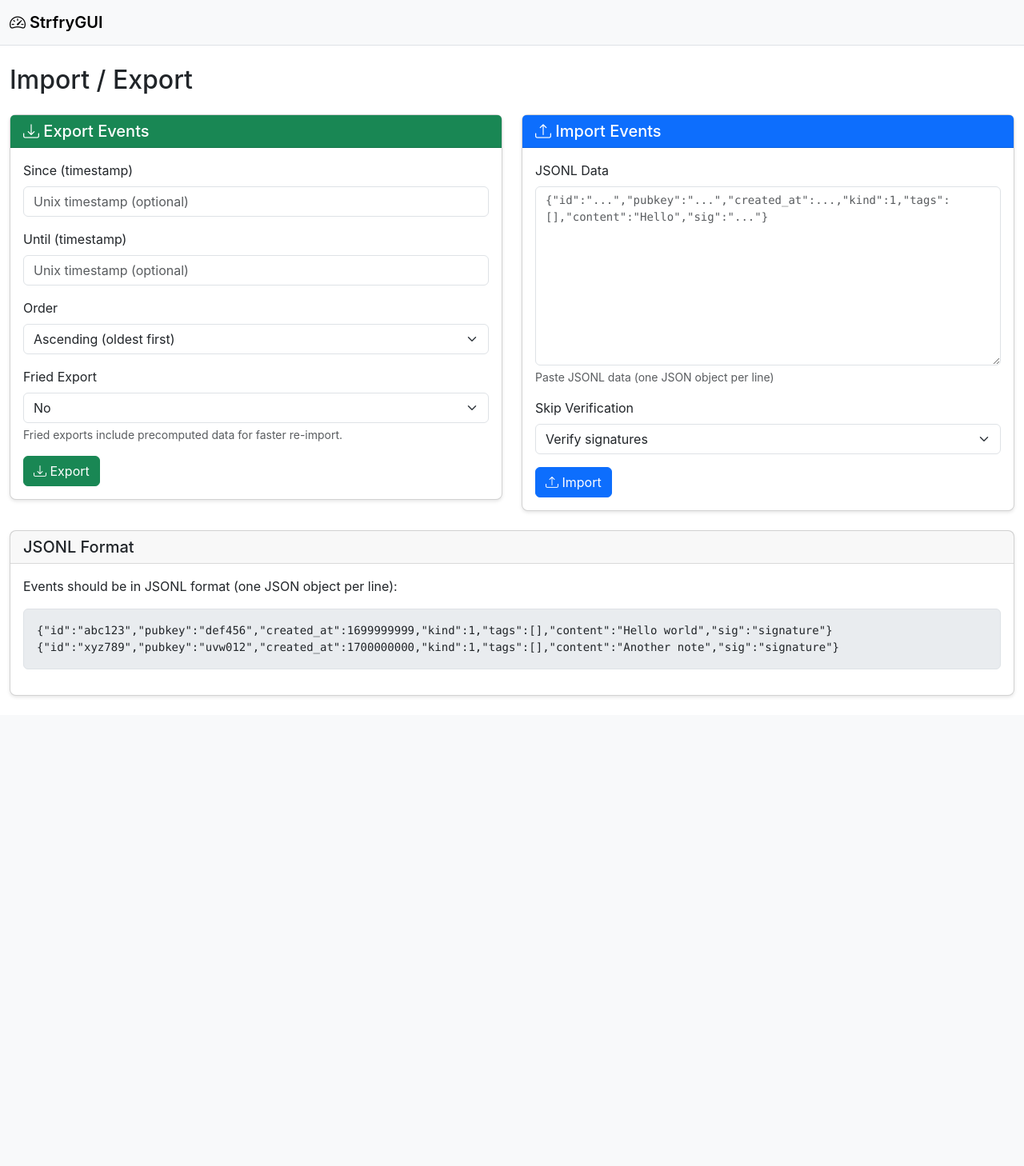
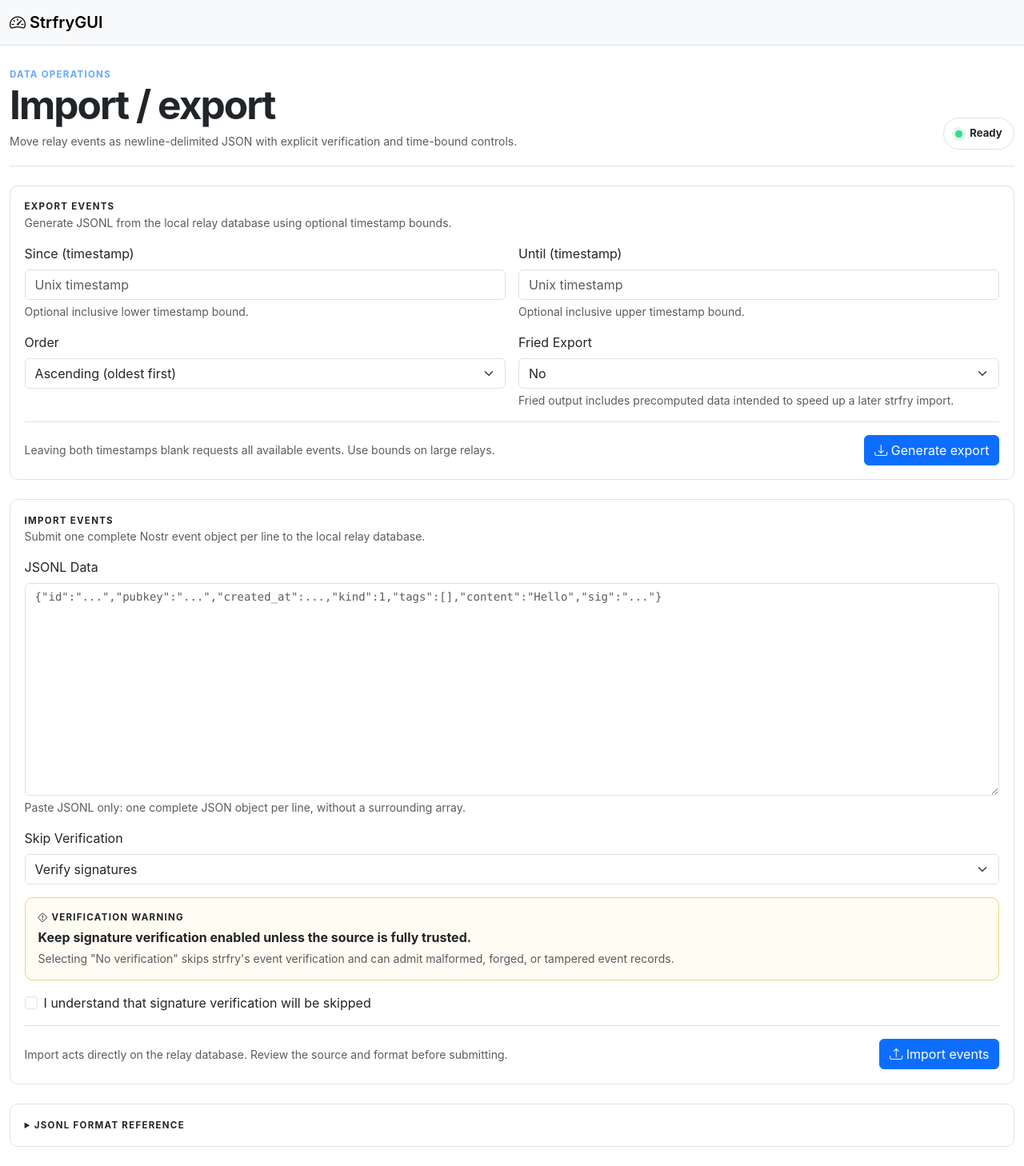
Before and after one commit to MartialM1nd/strfrygui, a Flask app: template templates/import_export.html in a window 1280 px wide. Shown: the whole page at 80% size. Before the commit the page ends 871 px from the top, so only its background shows below. Run offline with Flask 3, Linux system fonts and the light colour scheme; the template is opened without the code that fills it: values that come from a table or form of the project are taken from there, others are empty; parts of the project's set-up code (start-up, migrations or seed data) failed here and were passed over.

Commit message:
Secure import and database operations

```diff
--- a/app.py
+++ b/app.py
@@ -6,7 +6,7 @@ import threading
 import time
 from datetime import datetime, timedelta
 from urllib.parse import urlsplit
-from flask import Flask, render_template, redirect, url_for, flash, request, send_file, jsonify, abort
+from flask import Flask, render_template, redirect, url_for, flash, request, send_file, jsonify, abort, make_response
 from flask_login import LoginManager, login_user, logout_user, login_required, current_user
 from flask_wtf import CSRFProtect, FlaskForm
 from wtforms import BooleanField, StringField, PasswordField, SelectField, TextAreaField, IntegerField
@@ -30,7 +30,8 @@ from utils.strfry import (
     scan_events, delete_events, export_events, import_events,
     compact_database, negentropy_list, negentropy_add, negentropy_build,
     negentropy_delete, dict_list, get_config, update_config, StrfryError,
-    validate_filter_json, npub_to_hex
+    validate_filter_json, npub_to_hex, get_strfry_process_info,
+    acquire_database_maintenance_lock, release_database_maintenance_lock,
 )
 from utils.metrics import get_summary, MetricsError
 from utils.auth import admin_required, moderator_required, viewer_or_higher, permission_required
@@ -67,12 +68,13 @@ _wot_build_queue = queue.Queue(maxsize=1)
 _dashboard_sample_lock = threading.Lock()
 
 
-def _run_compaction():
-    try:
-        compact_database()
+def _run_compaction(lock_file):
+    try:
+        compact_database(lock_file=lock_file)
     except StrfryError as e:
         _compaction['error'] = str(e)
     finally:
+        release_database_maintenance_lock(lock_file)
         _compaction['finished_at'] = datetime.now()
         _compaction['running'] = False
 
@@ -322,15 +324,27 @@ class EventSearchForm(FlaskForm):
 
 
 class ExportForm(FlaskForm):
-    since = IntegerField('Since (timestamp)', validators=[Optional()])
-    until = IntegerField('Until (timestamp)', validators=[Optional()])
+    since = IntegerField('Since (timestamp)', validators=[Optional(), NumberRange(min=0)])
+    until = IntegerField('Until (timestamp)', validators=[Optional(), NumberRange(min=0)])
     reverse = SelectField('Order', choices=[('false', 'Ascending (oldest first)'), ('reverse', 'Descending (newest first)')])
     fried = SelectField('Fried Export', choices=[('false', 'No'), ('true', 'Yes (faster re-import)')])
 
+    def validate_until(self, field):
+        if self.since.data is not None and field.data is not None and field.data < self.since.data:
+            raise ValidationError('Until must be greater than or equal to since.')
+
 
 class ImportForm(FlaskForm):
-    file = TextAreaField('JSONL Data', validators=[DataRequired()])
+    file = TextAreaField('JSONL Data', validators=[
+        DataRequired(),
+        Length(max=Config.IMPORT_MAX_BYTES),
+    ])
     no_verify = SelectField('Skip Verification', choices=[('false', 'Verify signatures'), ('true', 'No verification (faster)')])
+    confirm_no_verify = BooleanField('I understand that signature verification will be skipped')
+
+    def validate_confirm_no_verify(self, field):
+        if self.no_verify.data == 'true' and not field.data:
+            raise ValidationError('Confirm that you understand the risk of skipping verification.')
 
 
 class ConfigForm(FlaskForm):
@@ -1361,9 +1375,9 @@ def import_export():
         if 'export_submit' in request.form and export_form.validate():
             try:
                 kwargs = {}
-                if export_form.since.data:
+                if export_form.since.data is not None:
                     kwargs['since'] = export_form.since.data
-                if export_form.until.data:
+                if export_form.until.data is not None:
                     kwargs['until'] = export_form.until.data
                 if export_form.reverse.data == 'reverse':
                     kwargs['reverse'] = True
@@ -1371,7 +1385,8 @@ def import_export():
                     kwargs['fried'] = True
 
                 export_data = export_events(**kwargs)
-                export_success = f'Exported events (size: {len(export_data) if export_data else 0} bytes)'
+                export_size = len(export_data.encode('utf-8')) if export_data else 0
+                export_success = f'Exported events (size: {export_size} bytes)'
                 log_audit('export', f'Exported events with params: {kwargs}')
             except StrfryError as e:
                 export_error = str(e)
@@ -1385,7 +1400,7 @@ def import_export():
             except StrfryError as e:
                 import_error = str(e)
 
-    return render_template(
+    response = make_response(render_template(
         'import_export.html',
         export_form=export_form,
         import_form=import_form,
@@ -1394,6 +1409,16 @@ def import_export():
         import_error=import_error,
         import_success=import_success,
         export_data=export_data
+    ))
+    response.headers['Cache-Control'] = 'no-store'
+    return response
+
+
+def _valid_tree_id(tree_id):
+    return bool(
+        tree_id
+        and len(tree_id) <= 128
+        and all(character.isalnum() or character in '._-' for character in tree_id)
     )
 
 
@@ -1410,6 +1435,13 @@ def db_management():
     negentropy_add_form.limit.data = 0
 
     if request.method == 'POST':
+        actions = (
+            'negentropy_add', 'negentropy_build', 'negentropy_delete', 'compact',
+            'refresh_negentropy', 'refresh_dict',
+        )
+        if sum(action in request.form for action in actions) != 1:
+            abort(400, description='Submit exactly one database action')
+
         if 'negentropy_add' in request.form:
             try:
                 filter_obj = validate_filter_json(negentropy_add_form.filter_json.data)
@@ -1422,6 +1454,8 @@ def db_management():
 
         elif 'negentropy_build' in request.form:
             tree_id = request.form.get('tree_id')
+            if not _valid_tree_id(tree_id):
+                abort(400, description='Invalid negentropy tree ID')
             try:
                 result = negentropy_build(tree_id)
                 flash(f'Built tree {tree_id}')
@@ -1432,6 +1466,10 @@ def db_management():
 
         elif 'negentropy_delete' in request.form:
             tree_id = request.form.get('tree_id')
+            if not _valid_tree_id(tree_id):
+                abort(400, description='Invalid negentropy tree ID')
+            if request.form.get('confirm_tree_delete') != tree_id:
+                abort(400, description='Confirm the negentropy tree deletion')
             try:
                 result = negentropy_delete(tree_id)
                 flash(f'Deleted tree {tree_id}')
@@ -1443,16 +1481,29 @@ def db_management():
         elif 'compact' in request.form:
             if _compaction['running']:
                 flash('Compaction is already in progress.', 'warning')
+            elif request.form.get('confirm_compact') != 'yes':
+                flash('Confirm that the relay is stopped before compacting.', 'danger')
             else:
-                _compaction['running'] = True
-                _compaction['started_at'] = datetime.now()
-                _compaction['finished_at'] = None
-                _compaction['error'] = None
-                t = threading.Thread(target=_run_compaction, daemon=True)
-                _compaction['thread'] = t
-                t.start()
-                flash('Database compaction started in background.', 'info')
-                log_audit('compact', 'Database compaction initiated')
+                process_count = get_strfry_process_info()['process_count']
+                if process_count is None:
+                    flash('Cannot confirm that the relay is stopped; compaction was not started.', 'danger')
+                elif process_count > 0:
+                    flash('Stop all strfry processes before compacting the database.', 'danger')
+                else:
+                    try:
+                        lock_file = acquire_database_maintenance_lock()
+                    except StrfryError as e:
+                        flash(str(e), 'danger')
+                    else:
+                        _compaction['running'] = True
+                        _compaction['started_at'] = datetime.now()
+                        _compaction['finished_at'] = None
+                        _compaction['error'] = None
+                        t = threading.Thread(target=_run_compaction, args=(lock_file,), daemon=True)
+                        _compaction['thread'] = t
+                        t.start()
+                        flash('Database compaction started in background.', 'info')
+                        log_audit('compact', 'Database compaction initiated')
             return redirect(url_for('db_management'))
 
         elif 'refresh_negentropy' in request.form:
--- a/config.py
+++ b/config.py
@@ -43,6 +43,10 @@ class Config:
     NIP05_PROFILE_TIMEOUT = float(os.getenv('NIP05_PROFILE_TIMEOUT', '10'))
     NIP05_RELAY_TIMEOUT = float(os.getenv('NIP05_RELAY_TIMEOUT', '3'))
     NIP05_MAX_WS_MESSAGE_BYTES = int(os.getenv('NIP05_MAX_WS_MESSAGE_BYTES', '262144'))
+    IMPORT_MAX_BYTES = max(1, int(os.getenv('IMPORT_MAX_BYTES', str(5 * 1024 * 1024))))
+    IMPORT_MAX_EVENTS = max(1, int(os.getenv('IMPORT_MAX_EVENTS', '10000')))
+    EXPORT_MAX_BYTES = max(1, int(os.getenv('EXPORT_MAX_BYTES', str(5 * 1024 * 1024))))
+    DATABASE_MAINTENANCE_LOCK = os.path.join(RUNTIME_DIR, 'database-maintenance.lock')
 
     EXTERNAL_RELAYS = os.getenv('EXTERNAL_RELAYS', 'wss://relay.damus.io\nwss://nos.lol').split('\n')
     EXTERNAL_RELAYS = [r.strip() for r in EXTERNAL_RELAYS if r.strip()]
--- a/templates/import_export.html
+++ b/templates/import_export.html
@@ -1,113 +1,130 @@
 {% extends "base.html" %}
+{% from "components/operations.html" import page_header, panel_header, field_errors %}
 
 {% block title %}Import/Export{% if relay_name %} - {{ relay_name }}{% endif %} - StrfryGUI{% endblock %}
 
 {% block content %}
-<h2 class="mb-4"><i class="bi bi-upload-download"></i>{% if relay_name %} Import / Export for {{ relay_name }}{% else %} Import / Export{% endif %}</h2>
+<div class="dashboard-shell">
+    {{ page_header(
+        'DATA OPERATIONS',
+        'Import / export',
+        'Move relay events as newline-delimited JSON with explicit verification and time-bound controls.',
+        'Action failed' if export_error or import_error else ('Complete' if export_success or import_success else 'Ready'),
+        'degraded' if export_error or import_error else 'healthy'
+    ) }}
 
-<div class="row">
-    <div class="col-md-6">
-        <div class="card mb-4">
-            <div class="card-header bg-success text-white">
-                <h5 class="mb-0"><i class="bi bi-download"></i> Export Events</h5>
-            </div>
-            <div class="card-body">
+    <section class="dashboard-panel mb-4" aria-labelledby="exportEventsTitle">
+        {{ panel_header('Export events', 'Generate JSONL from the local relay database using optional timestamp bounds.') }}
+        <h2 class="visually-hidden" id="exportEventsTitle">Export events</h2>
+
+        {% if export_error %}
+        <div class="alert alert-danger" role="alert"><strong>Export failed.</strong> {{ export_error }}</div>
+        {% endif %}
+        {% if export_success %}
+        <div class="alert alert-success" role="status"><strong>Export completed.</strong> {{ export_success }}</div>
+        {% endif %}
+
         <form method="POST">
             {{ export_form.hidden_tag() }}
-                    <div class="mb-3">
+            <div class="row g-3 mb-3">
+                <div class="col-md-6">
                     {{ export_form.since.label(class="form-label") }}
-                        {{ export_form.since(class="form-control", placeholder="Unix timestamp (optional)") }}
+                    {{ export_form.since(class="form-control" ~ (' is-invalid' if export_form.since.errors else ''), placeholder="Unix timestamp", aria_describedby="exportSinceHelp exportSinceErrors", aria_invalid="true" if export_form.since.errors else "false") }}
+                    <div class="form-text" id="exportSinceHelp">Optional inclusive lower timestamp bound.</div>
+                    <div id="exportSinceErrors">{{ field_errors(export_form.since) }}</div>
                 </div>
-                    <div class="mb-3">
+                <div class="col-md-6">
                     {{ export_form.until.label(class="form-label") }}
-                        {{ export_form.until(class="form-control", placeholder="Unix timestamp (optional)") }}
+                    {{ export_form.until(class="form-control" ~ (' is-invalid' if export_form.until.errors else ''), placeholder="Unix timestamp", aria_describedby="exportUntilHelp exportUntilErrors", aria_invalid="true" if export_form.until.errors else "false") }}
+                    <div class="form-text" id="exportUntilHelp">Optional inclusive upper timestamp bound.</div>
+                    <div id="exportUntilErrors">{{ field_errors(export_form.until) }}</div>
                 </div>
-                    <div class="mb-3">
+                <div class="col-md-6">
                     {{ export_form.reverse.label(class="form-label") }}
-                        {{ export_form.reverse(class="form-select") }}
+                    {{ export_form.reverse(class="form-select" ~ (' is-invalid' if export_form.reverse.errors else ''), aria_describedby="exportOrderErrors", aria_invalid="true" if export_form.reverse.errors else "false") }}
+                    <div id="exportOrderErrors">{{ field_errors(export_form.reverse) }}</div>
                 </div>
-                    <div class="mb-3">
+                <div class="col-md-6">
                     {{ export_form.fried.label(class="form-label") }}
-                        {{ export_form.fried(class="form-select") }}
-                        <div class="form-text">Fried exports include precomputed data for faster re-import.</div>
+                    {{ export_form.fried(class="form-select" ~ (' is-invalid' if export_form.fried.errors else ''), aria_describedby="exportFriedHelp exportFriedErrors", aria_invalid="true" if export_form.fried.errors else "false") }}
+                    <div class="form-text" id="exportFriedHelp">Fried output includes precomputed data intended to speed up a later strfry import.</div>
+                    <div id="exportFriedErrors">{{ field_errors(export_form.fried) }}</div>
                 </div>
-                    <button type="submit" name="export_submit" class="btn btn-success">
-                        <i class="bi bi-download"></i> Export
+            </div>
+            <div class="operations-action-bar">
+                <span class="small text-body-secondary">Leaving both timestamps blank requests all available events. Use bounds on large relays.</span>
+                <button type="submit" name="export_submit" class="btn btn-primary">
+                    <i class="bi bi-download" aria-hidden="true"></i> Generate export
                 </button>
+            </div>
         </form>
 
-                {% if export_error %}
-                <div class="alert alert-danger mt-3">
-                    <h5>Error:</h5>
-                    <p>{{ export_error }}</p>
+        {% if export_data %}
+        <div class="mt-4" aria-live="polite">
+            <label class="form-label" for="exportPreview">Export preview</label>
+            <textarea id="exportPreview" class="form-control font-monospace" rows="12" readonly aria-describedby="exportPreviewHelp">{{ export_data[:10000] }}</textarea>
+            <div class="form-text" id="exportPreviewHelp">
+                Showing the first {{ [export_data|length, 10000]|min }} of {{ export_data|length }} characters generated{% if export_data|length > 10000 %}; the remaining output is not shown on this page{% endif %}. This interface does not provide a file download.
+            </div>
         </div>
         {% endif %}
+    </section>
 
-                {% if export_success %}
-                <div class="alert alert-success mt-3">
-                    <h5>Success:</h5>
-                    <p>{{ export_success }}</p>
-                </div>
+    <section class="dashboard-panel mb-4" aria-labelledby="importEventsTitle">
+        {{ panel_header('Import events', 'Submit one complete Nostr event object per line to the local relay database.') }}
+        <h2 class="visually-hidden" id="importEventsTitle">Import events</h2>
+
+        {% if import_error %}
+        <div class="alert alert-danger" role="alert"><strong>Import failed.</strong> {{ import_error }}</div>
+        {% endif %}
+        {% if import_success %}
+        <div class="alert alert-success" role="status"><strong>Import completed.</strong> {{ import_success }}</div>
         {% endif %}
 
-                {% if export_data %}
-                <div class="mt-3">
-                    <label class="form-label">Export Data (copy or download):</label>
-                    <textarea class="form-control font-monospace" rows="10" readonly>{{ export_data[:10000] }}{% if export_data|length > 10000 %}... (truncated, {{ export_data|length }} bytes total){% endif %}</textarea>
-                </div>
-                {% endif %}
-            </div>
-        </div>
-    </div>
-
-    <div class="col-md-6">
-        <div class="card mb-4">
-            <div class="card-header bg-primary text-white">
-                <h5 class="mb-0"><i class="bi bi-upload"></i> Import Events</h5>
-            </div>
-            <div class="card-body">
         <form method="POST">
             {{ import_form.hidden_tag() }}
             <div class="mb-3">
                 {{ import_form.file.label(class="form-label") }}
-                        {{ import_form.file(class="form-control font-monospace", rows="10", placeholder='{"id":"...","pubkey":"...","created_at":...,"kind":1,"tags":[],"content":"Hello","sig":"..."}') }}
-                        <div class="form-text">Paste JSONL data (one JSON object per line)</div>
+                {{ import_form.file(class="form-control font-monospace" ~ (' is-invalid' if import_form.file.errors else ''), rows="12", placeholder='{"id":"...","pubkey":"...","created_at":...,"kind":1,"tags":[],"content":"Hello","sig":"..."}', aria_describedby="importDataHelp importDataErrors", aria_invalid="true" if import_form.file.errors else "false") }}
+                <div class="form-text" id="importDataHelp">Paste JSONL only: one complete JSON object per line, without a surrounding array.</div>
+                <div id="importDataErrors">{{ field_errors(import_form.file) }}</div>
             </div>
             <div class="mb-3">
                 {{ import_form.no_verify.label(class="form-label") }}
-                        {{ import_form.no_verify(class="form-select") }}
-                    </div>
-                    <button type="submit" name="import_submit" class="btn btn-primary">
-                        <i class="bi bi-upload"></i> Import
-                    </button>
-                </form>
-
-                {% if import_error %}
-                <div class="alert alert-danger mt-3">
-                    <h5>Error:</h5>
-                    <p>{{ import_error }}</p>
-                </div>
-                {% endif %}
-
-                {% if import_success %}
-                <div class="alert alert-success mt-3">
-                    <h5>Success:</h5>
-                    <p>{{ import_success }}</p>
-                </div>
-                {% endif %}
-            </div>
-        </div>
-    </div>
+                {{ import_form.no_verify(class="form-select" ~ (' is-invalid' if import_form.no_verify.errors else ''), aria_describedby="verificationWarning importVerifyErrors", aria_invalid="true" if import_form.no_verify.errors else "false") }}
+                <div id="importVerifyErrors">{{ field_errors(import_form.no_verify) }}</div>
             </div>
 
-<div class="card">
-    <div class="card-header">
-        <h5 class="mb-0">JSONL Format</h5>
+            <div class="dashboard-attention mb-3" id="verificationWarning" role="note">
+                <div class="dashboard-section-label mb-1"><i class="bi bi-exclamation-diamond" aria-hidden="true"></i> Verification warning</div>
+                <strong>Keep signature verification enabled unless the source is fully trusted.</strong>
+                <div class="small text-body-secondary mt-1">Selecting "No verification" skips strfry's event verification and can admit malformed, forged, or tampered event records.</div>
             </div>
-    <div class="card-body">
-        <p>Events should be in JSONL format (one JSON object per line):</p>
-        <pre class="p-3 bg-body-secondary">{"id":"abc123","pubkey":"def456","created_at":1699999999,"kind":1,"tags":[],"content":"Hello world","sig":"signature"}
-{"id":"xyz789","pubkey":"uvw012","created_at":1700000000,"kind":1,"tags":[],"content":"Another note","sig":"signature"}</pre>
+
+            <div class="form-check mb-3">
+                {{ import_form.confirm_no_verify(class="form-check-input" ~ (' is-invalid' if import_form.confirm_no_verify.errors else '')) }}
+                {{ import_form.confirm_no_verify.label(class="form-check-label") }}
+                {{ field_errors(import_form.confirm_no_verify) }}
             </div>
+
+            <div class="operations-action-bar">
+                <span class="small text-body-secondary">Import acts directly on the relay database. Review the source and format before submitting.</span>
+                <button type="submit" name="import_submit" class="btn btn-primary">
+                    <i class="bi bi-upload" aria-hidden="true"></i> Import events
+                </button>
+            </div>
+        </form>
+    </section>
+
+    <section class="dashboard-panel" aria-label="JSONL format reference">
+        <details>
+            <summary class="dashboard-section-label">JSONL format reference</summary>
+            <div class="mt-3">
+                <p class="text-body-secondary">Each line is an independent JSON event object. Do not wrap the lines in an array or add commas between them.</p>
+                <pre class="p-3 mb-0 bg-body-secondary"><code>{"id":"abc123","pubkey":"def456","created_at":1699999999,"kind":1,"tags":[],"content":"Hello world","sig":"signature"}
+{"id":"xyz789","pubkey":"uvw012","created_at":1700000000,"kind":1,"tags":[],"content":"Another note","sig":"signature"}</code></pre>
+            </div>
+        </details>
+    </section>
 </div>
 {% endblock %}
```
Also changed, not shown: templates/db.html (+110 -102 lines), tests/test_plugins_wot.py (+49 -0 lines), tests/test_strfry_stream.py (+58 -1 lines), utils/strfry.py (+122 -16 lines). Lines whose indentation alone changed are shown as unchanged.
